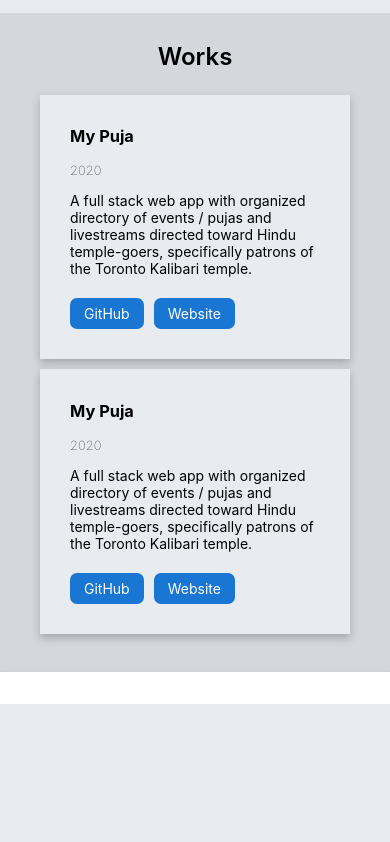
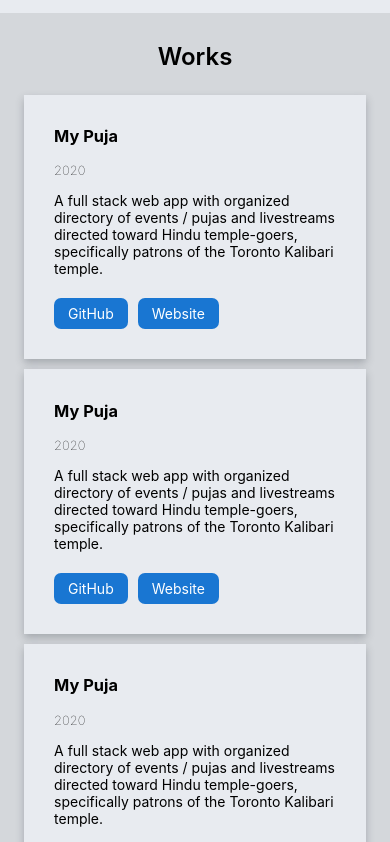
Before and after one commit to AritroSaha10/portfolio-template, a React (Create React App) app: page / in a window 390 px wide. Shown: the part 664-1506 px from the top of the page. Before the commit the page ends 1368 px from the top, so only its background shows below. Built offline with nearby package versions, Linux system fonts and the light colour scheme.

Commit message:
fixed responsiveness

```diff
--- a/src/App.css
+++ b/src/App.css
@@ -144,8 +144,6 @@ footer span.separator {
   align-items: center;
   height: auto;
   padding: 1vh 4vw 4vh 4vw;
-  padding-left: 4vw;
-  padding-right: 4vw;
   background-color: var(--bg-accent-color);
 }
 
@@ -160,23 +158,19 @@ footer span.separator {
   gap: 10px;
   justify-content: center;
   align-content: flex-start;
-
+  grid-template-columns: 1fr 1fr 1fr;
   padding: 1vw 1vh;
-  width: 80vw;
 }
 
 .works .cards .card {
   background-color: var(--bg-color);
-
-  width: 300px;
+  width: auto;
   padding: 15px 30px 30px 30px;
-
   box-shadow: 0 4px 8px var(--shadow-color);
-
   transition: 0.25s;
 }
 
-.works .cards .card > p {
+.works .cards .card>p {
   padding-bottom: 0.5rem;
 }
 
@@ -192,16 +186,12 @@ footer span.separator {
 
 .works .cards .card .projectLink {
   text-decoration: none;
-
   color: white;
   background-color: #1976d2;
   border-radius: 0.5rem;
-
   padding: 0.5rem 1rem;
-
   box-shadow: 0;
   transition: 0.3s;
-
   margin-right: 10px;
 }
 
@@ -239,7 +229,12 @@ footer span.separator {
     height: 10rem;
     border-radius: 1vw;
   }
-  .works .cards .card {
-    width: 250px;
+}
+
+/* Grid squishes weirdly after 740px */
+
+@media (max-width: 740px) {
+  .works .cards {
+    grid-template-columns: 1fr;
   }
 }
--- a/src/pages/works.jsx
+++ b/src/pages/works.jsx
@@ -4,6 +4,46 @@ import githubIcon from '@iconify-icons/mdi/github';
 import baselineWeb from '@iconify-icons/ic/baseline-web';
 
 const cards = [
+    {
+        name: "My Puja",
+        description: "A full stack web app with organized directory of events / pujas and livestreams directed toward Hindu temple-goers, specifically patrons of the Toronto Kalibari temple.        ",
+        projectRedirects: [
+            {
+                siteName: "GitHub",
+                url: "https://github.com/AritroSaha10/MyPuja-Website",
+                icon: <InlineIcon className="icon" icon={githubIcon} />,
+                color: "#1976d2"
+            },
+            {
+                siteName: "Website",
+                url: "https://my-puja-production.web.app",
+                icon: <InlineIcon className="icon" icon={baselineWeb} />,
+                color: "white"
+            },
+        ],
+        image: "",
+        year: "2020"
+    },
+    {
+        name: "My Puja",
+        description: "A full stack web app with organized directory of events / pujas and livestreams directed toward Hindu temple-goers, specifically patrons of the Toronto Kalibari temple.        ",
+        projectRedirects: [
+            {
+                siteName: "GitHub",
+                url: "https://github.com/AritroSaha10/MyPuja-Website",
+                icon: <InlineIcon className="icon" icon={githubIcon} />,
+                color: "#1976d2"
+            },
+            {
+                siteName: "Website",
+                url: "https://my-puja-production.web.app",
+                icon: <InlineIcon className="icon" icon={baselineWeb} />,
+                color: "white"
+            },
+        ],
+        image: "",
+        year: "2020"
+    },
     {
         name: "My Puja",
         description: "A full stack web app with organized directory of events / pujas and livestreams directed toward Hindu temple-goers, specifically patrons of the Toronto Kalibari temple.        ",
```
